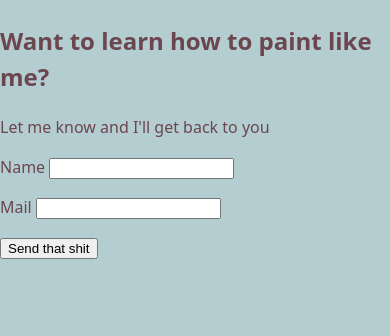
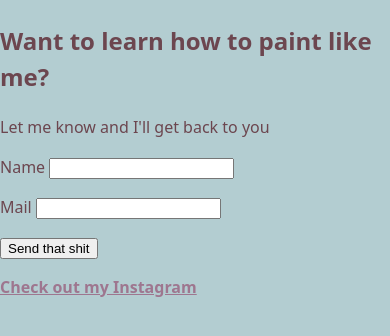
Before and after one commit to martin-peterson-git/drinkthepaint_web, a plain HTML site: page contact.html in a window 390 px wide. Shown: the part 160-496 px from the top of the page. Drawn offline with Linux system fonts and the light colour scheme.

Commit message:
la till mobil-vänlighet och en footer

```diff
--- a/contact.html
+++ b/contact.html
@@ -2,6 +2,7 @@
 <html>
   <head>
     <meta charset="utf-8" />
+    <meta name="viewport" content="width=device-width, initial-scale=1" />
     <title>Contact</title>
     <link rel="stylesheet" href="style.css" />
   </head>
@@ -38,4 +39,9 @@
       <button>Send that shit</button>
     </p>
   </form>
+  <footer>
+    <a href="https://www.instagram.com/drinkthepaint/"
+      >Check out my Instagram</a
+    >
+  </footer>
 </html>
--- a/style.css
+++ b/style.css
@@ -42,3 +42,6 @@ img {
   max-width: 40%;
   height: auto;
 }
+footer {
+  flex: 1;
+}
```
Also changed, not shown: gallery.html (+6 -0 lines), index.html (+6 -0 lines).
